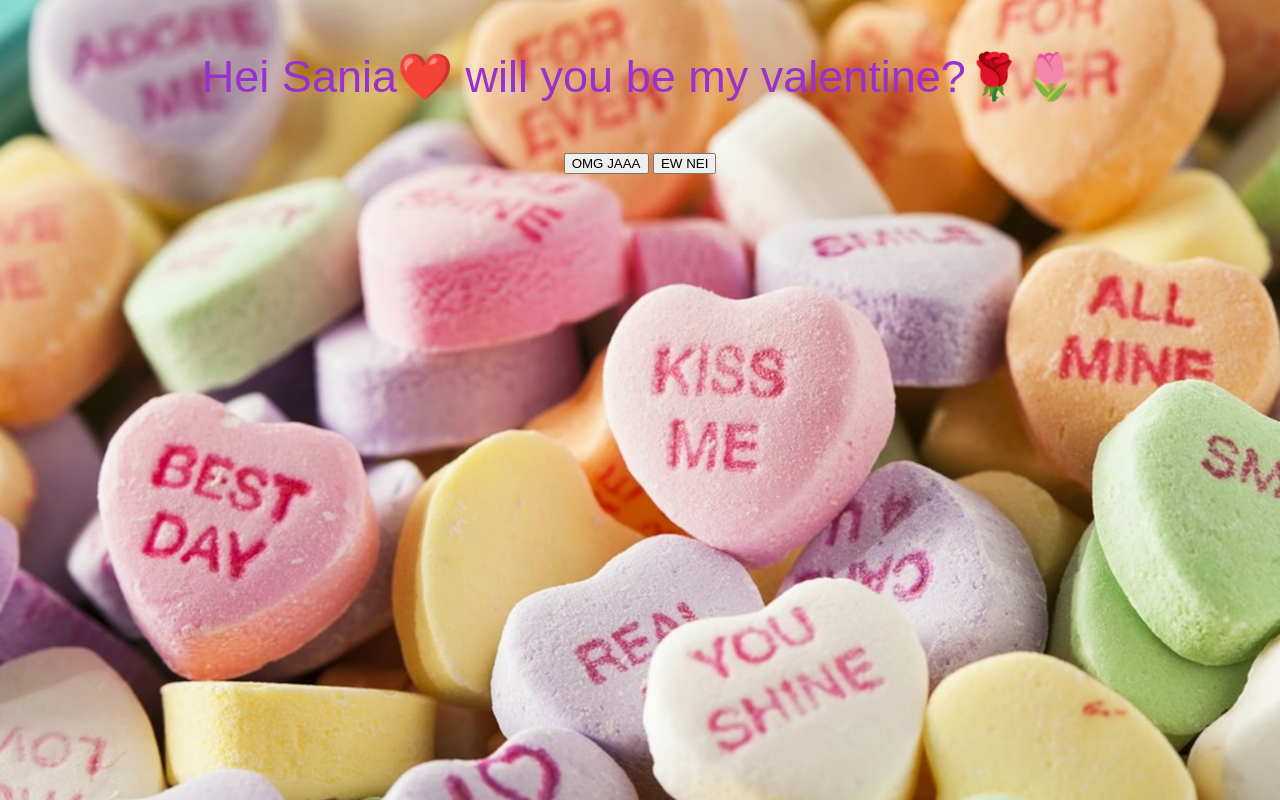
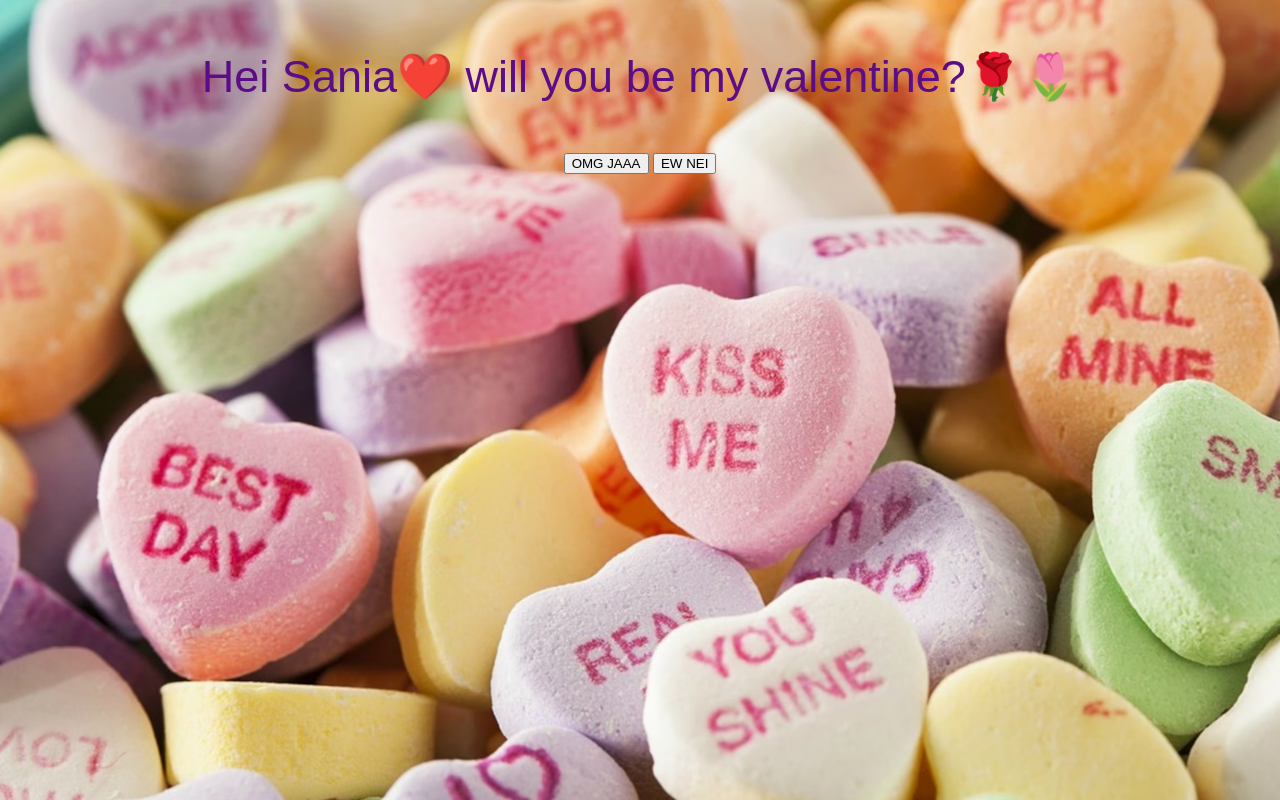
Before and after one commit to Rahemb/valentine-webpage, a plain HTML site: page index.html in a window 1280 px wide. Drawn offline with Linux system fonts and the light colour scheme.

Commit message:
Update index.html
Endre farge på skrift

```diff
--- a/index.html
+++ b/index.html
@@ -10,7 +10,7 @@
       background-size: cover;
       text-align: center;
       font-family: 'Arial', sans-serif;
-      color: darkorchid;
+      color: #5b0d85;
     }
     #question {
       font-size: 45px;
```
